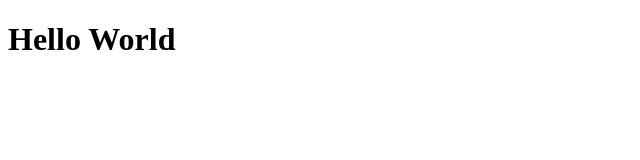
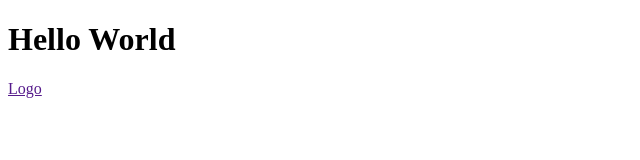
Before and after one commit to nickgric/group-1, a plain HTML site: page index.html in a window 1280 px wide. Shown: the full height of the page, 0-640 px from the left. Drawn offline with Linux system fonts and the light colour scheme.

Commit message:
добавляет логотип

```diff
--- a/index.html
+++ b/index.html
@@ -8,5 +8,10 @@
 </head>
 <body>
   <h1>Hello World</h1>
+
+
+  <footer>
+    <a href="">Logo</a>
+  </footer>
 </body>
 </html>
```
